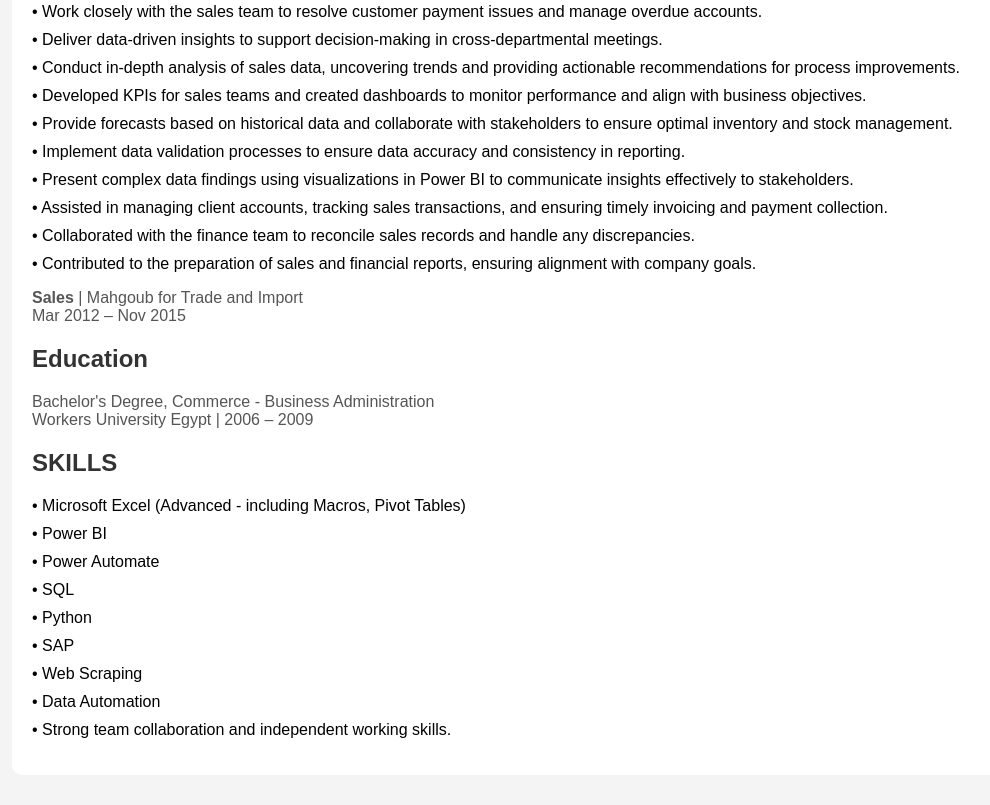
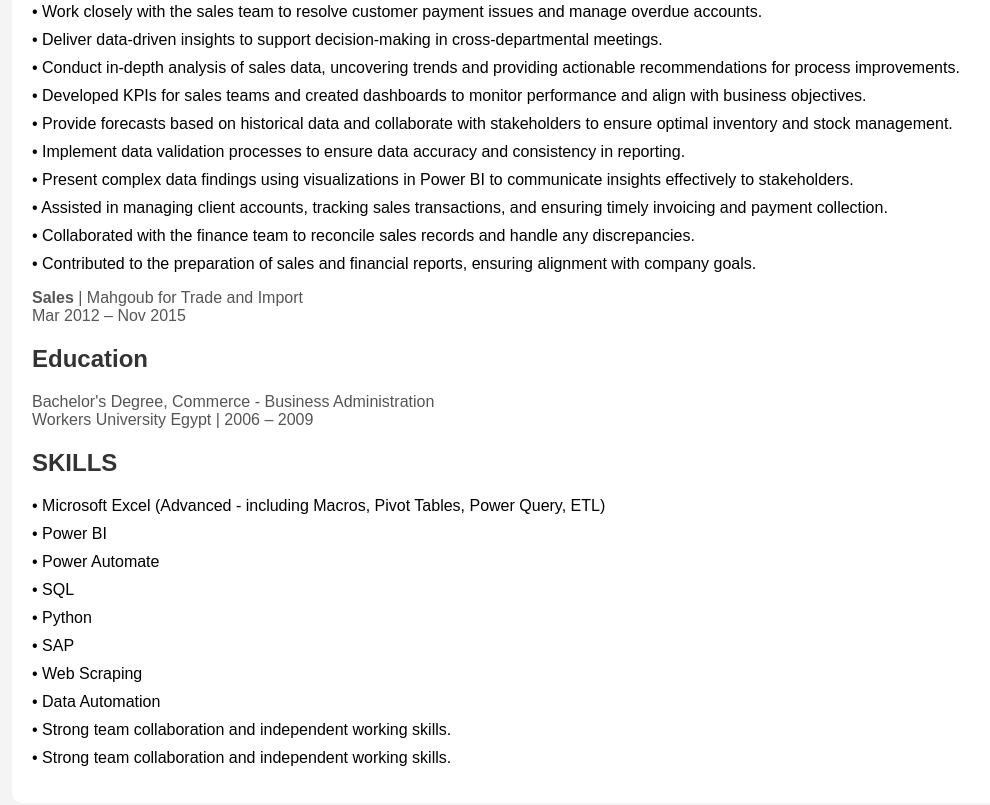
Before and after one commit to AhmedAbdalsalam/Ahmed.CV, a plain HTML site: page index.html in a window 1280 px wide. Shown: the part 954-1759 px from the top of the page, without its empty margins (28-1018 px from the left). Drawn offline with Linux system fonts and the light colour scheme.

Commit message:
Update index.html

```diff
--- a/index.html
+++ b/index.html
@@ -83,7 +83,7 @@
 
         <h2>SKILLS</h2>
          <ul>
-            <li>•	Microsoft Excel (Advanced - including Macros, Pivot Tables)</li>
+            <li>•	Microsoft Excel (Advanced - including Macros, Pivot Tables, Power Query, ETL)</li>
             <li>•	Power BI</li>
             <li>•	Power Automate</li>
             <li>•	SQL</li>
@@ -92,6 +92,7 @@
             <li>•	Web Scraping</li>
             <li>•	Data Automation</li>
             <li>•	Strong team collaboration and independent working skills.</li>
+             <li>•	Strong team collaboration and independent working skills.</li>
 
          </ul>
 
```
